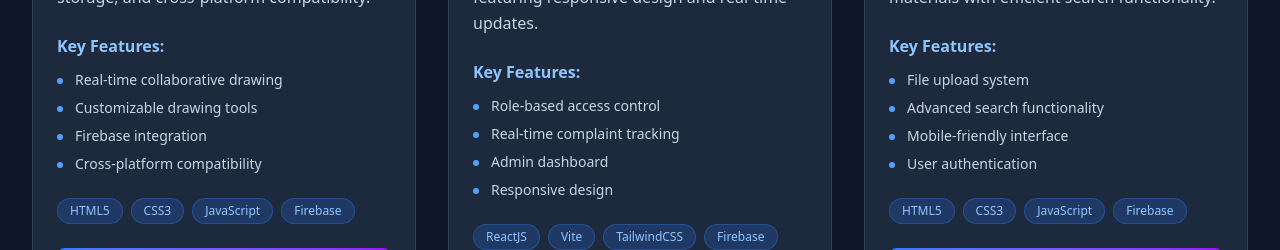
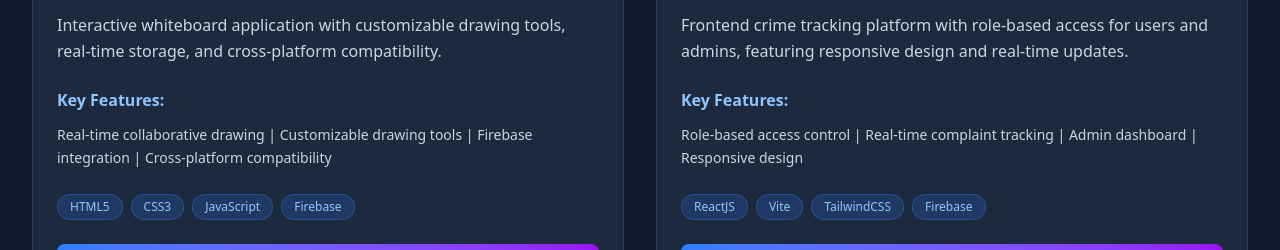
Before and after one commit to akshay12345poonia/Portfolio, a React (Vite) app in the folder portfolio/: page / in a window 1280 px wide. Shown: the part 3403-3653 px from the top of the page. Built offline with nearby package versions, Linux system fonts and the light colour scheme.

Commit message:
portfolio

```diff
--- a/portfolio/src/components/Projects.jsx
+++ b/portfolio/src/components/Projects.jsx
@@ -92,7 +92,7 @@ const Projects = () => {
           </p>
         </div>
 
-        <div className="grid grid-cols-1 md:grid-cols-2 xl:grid-cols-3 gap-6 md:gap-8">
+        <div className="grid grid-cols-1 lg:grid-cols-2 gap-6 md:gap-8">
           {projects.map((project, index) => (
             <div
               key={index}
@@ -106,7 +106,7 @@ const Projects = () => {
                 <img
                   src={project.image}
                   alt={`${project.title} demo`}
-                  className="w-full h-48 sm:h-52 md:h-56 lg:h-60 object-cover transition-transform duration-300 group-hover:scale-105"
+                  className="w-full h-56 sm:h-64 md:h-72 lg:h-80 object-cover transition-transform duration-300 group-hover:scale-105"
                   loading="lazy"
                 />
                 <div className="absolute inset-0 bg-gradient-to-t from-slate-900/50 to-transparent opacity-0 group-hover:opacity-100 transition-opacity duration-300"></div>
@@ -127,14 +127,9 @@ const Projects = () => {
                 {/* Features */}
                 <div className="mb-4 md:mb-6">
                   <h4 className="font-semibold text-blue-300 mb-2 md:mb-3 text-sm md:text-base">Key Features:</h4>
-                  <ul className="space-y-1 md:space-y-2">
-                    {project.features.map((feature, idx) => (
-                      <li key={idx} className="flex items-start text-slate-300 text-xs md:text-sm">
-                        <div className="w-1.5 h-1.5 bg-blue-400 rounded-full mt-2 mr-2 md:mr-3 flex-shrink-0"></div>
-                        <span>{feature}</span>
-                      </li>
-                    ))}
-                  </ul>
+                  <p className="text-slate-300 text-xs md:text-sm leading-relaxed">
+                    {project.features.join(" | ")}
+                  </p>
                 </div>
 
                 {/* Technologies */}
```
Also changed, not shown: portfolio/public/Mind-Board-App.png.
